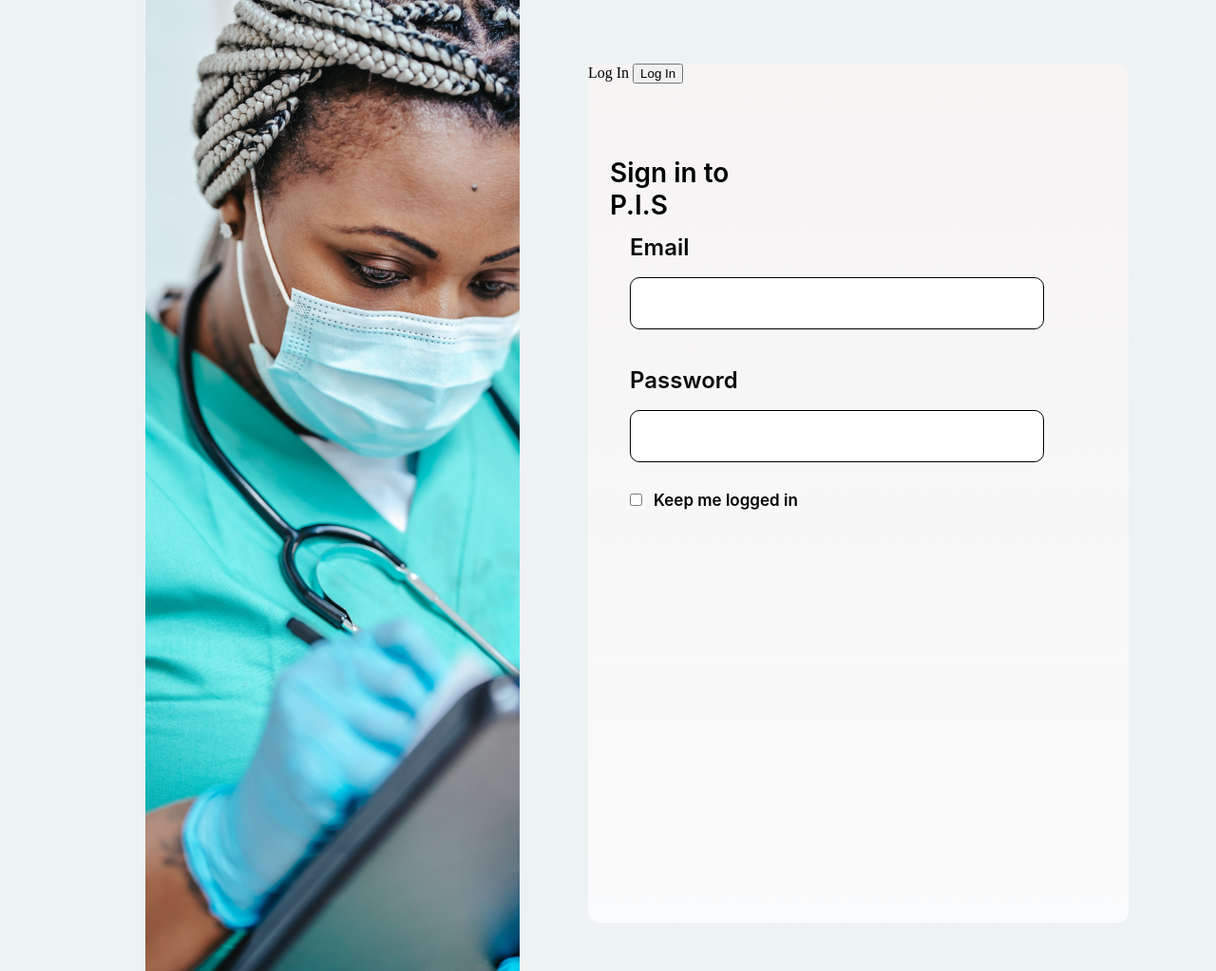
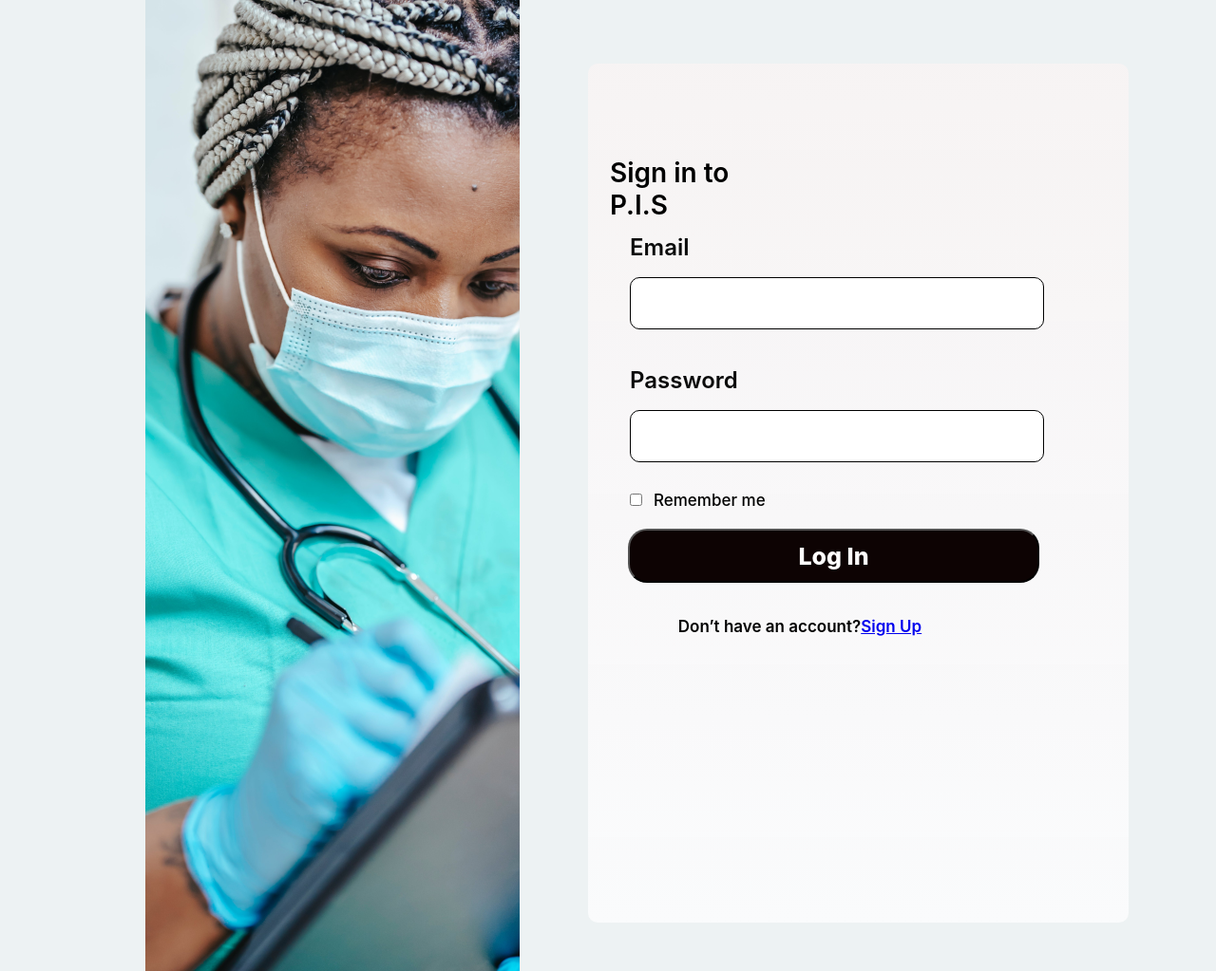
Before and after one commit to wand3/Patient-Information-System, a Flask app: page /auth/signin in a window 1280 px wide; the page is wider, and only the part inside the window is pictured. Shown: the top 1023 px of that part at 95% size. Run offline with Flask 3, Linux system fonts and the light colour scheme; parts of the project's set-up code (start-up, migrations or seed data) failed here and were passed over.

Commit message:
login styles complete

```diff
--- a/forms.py
+++ b/forms.py
@@ -22,7 +22,7 @@ class SigninForm(FlaskForm):
     email = StringField('Email', validators=[DataRequired(), Length(1, 64),
                                              Email()])
     password = PasswordField('Password', validators=[DataRequired()])
-    remember_me = BooleanField('Keep me logged in')
+    remember_me = BooleanField('Remember me')
     submit = SubmitField('Log In')
 
 
--- a/webapp/static/styles/auth-styles.css
+++ b/webapp/static/styles/auth-styles.css
@@ -114,7 +114,7 @@ section .row .right-forms .form-area form .form-group-email .form-email-input{
 
     border: 1px solid #000000;
     border-radius: 10px;
-    font-size: 25px;
+    font-size: 20px;
     padding: 0 20px
 
 
@@ -141,9 +141,7 @@ section .row .right-forms .form-area form .form-group-password .form-password-in
     border: 1px solid #000000;
     border-radius: 10px;
     padding: 0 20px;
-    font-size: 60px;
-
-
+    font-size: 20px;
 }
 
 /* form group remember  */
@@ -161,10 +159,56 @@ section .row .right-forms .form-area form .form-group-remember .form-label-remem
 
     font-family: 'Inter';
     font-style: normal;
+    font-weight: 500;
+    font-size: 17px;
+    line-height: 21px;
+    /* identical to box height */
+
+    color: #000000;
+}
+
+/* form group submit  */
+section .row .right-forms .form-area form .form-group-submit{
+    position: absolute;
+    width: 458px;
+    height: 110px;
+    left: 42px;
+    top: 490px;
+}
+
+/* submit button */
+section .row .right-forms .form-area form .form-group-submit .form-submit{
+    width: 433px;
+    height: 57px;
+
+    background: #0D0303;
+    border-radius: 20px;
+
+    font-family: 'Inter';
+    font-style: normal;
+    font-weight: 800;
+    font-size: 25px;
+    line-height: 30px;
+
+    color: #FFFFFF;
+}
+
+/* don't have an account  */
+section .row .right-forms .form-area form .dont-have-account{
+    position: absolute;
+    width: 378px;
+    height: 21px;
+    left: 34px;
+    top: 566px;
+
+    font-family: 'Inter';
+    font-style: normal;
     font-weight: 600;
     font-size: 17px;
     line-height: 21px;
     /* identical to box height */
 
     color: #000000;
+    display: flex;
+    justify-content: center;
 }
--- a/webapp/templates/auth/signin.html
+++ b/webapp/templates/auth/signin.html
@@ -39,10 +39,11 @@
                     </div>
 
 
-                    <div class="form-group">
-                        {{ form.submit.label(class="form-label") }}
-                        {{ form.submit() }}
+                    <div class="form-group-submit">
+                        {{ form.submit(class="form-submit") }}
                     </div>
+
+                    <p class="dont-have-account">Don’t have an account? <a href="{{url_for("auth_views.signup")}}">Sign Up</a></p>
                 </form>
             </div>
         </div>
@@ -50,8 +51,8 @@
 </section>
 
     {% for message in get_flashed_messages() %}
-    <div class="alert alert-warning " style="margin: 15px 0; background-color: transparent; color: rgb(89, 31, 31)">
-        <button type="button" class="close" data-dismiss="alert" style="color: rgb(112, 43, 43)">&times;</button>
+    <div class="" style="margin: 5px auto; background-color: gold; color:rgb(89, 31, 31); display: flex; justify-content: center; width: max-content; padding: 15px; border-radius: 10px; color: black; font-size: 20px; font-weight: 300;">
+        <button type="button" class="close" data-dismiss="alert" style="display: none;">&times;</button>
         {{ message }}
     </div>
     {% endfor %}
```
Also changed, not shown: 1 other file.
